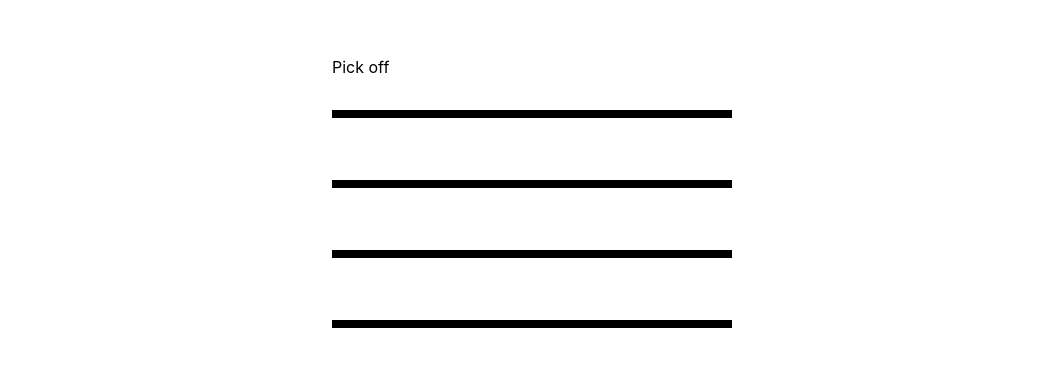
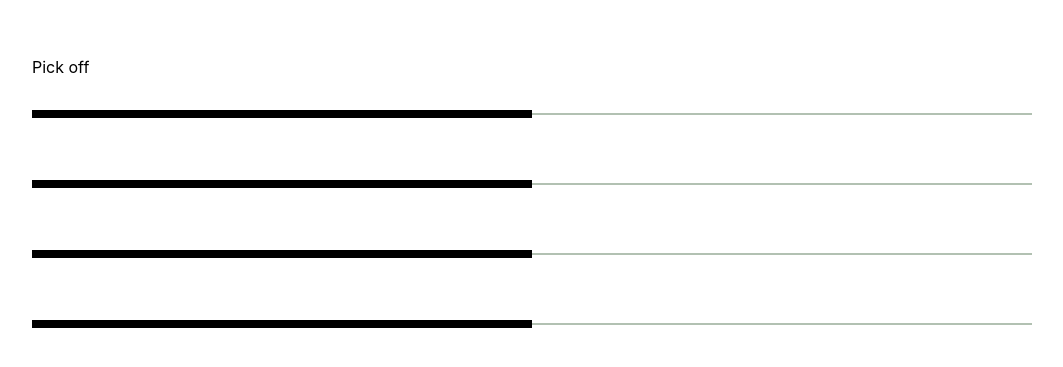
Before and after one commit to plotguy/distortion, a React (Create React App) app in the folder distortion/: page / in a window 1280 px wide. Shown: the part 193-560 px from the top of the page, without its empty margins (108-1171 px from the left). Built offline with nearby package versions, Linux system fonts and the light colour scheme.

Commit message:
Make guitar string have inputs and outputs

```diff
--- a/distortion/src/components/GuitarString.tsx
+++ b/distortion/src/components/GuitarString.tsx
@@ -8,11 +8,55 @@ type GuitarStringProps = {
 
 const GuitarString = ({ baseNote, pick }: GuitarStringProps) => {
   const canvasRef = useRef<any>(null);
+  const outputCanvasRef = useRef<any>(null);
   const [isDragging, setIsDragging] = useState(false);
   const [mousePosition, setMousePosition] = useState({ x: 0, y: 0 });
 
   const monoSynthRef = useRef<Tone.MonoSynth | null>(null);
   const gainRef = useRef<Tone.Gain | null>(null);
+
+
+  const drawSineWave = (analyser: AnalyserNode) => {
+    const canvas = outputCanvasRef.current;
+    const ctx = canvas.getContext('2d');
+    const bufferLength = analyser.frequencyBinCount;
+    const dataArray = new Uint8Array(bufferLength);
+
+    ctx.clearRect(0, 0, canvas.width, canvas.height);
+
+    const draw = () => {
+      analyser.getByteTimeDomainData(dataArray);
+      ctx.clearRect(0, 0, canvas.width, canvas.height);
+
+      ctx.lineWidth = 2;
+      ctx.strokeStyle = 'rgb(0, 50, 0, 0.3)';
+
+      ctx.beginPath();
+
+      const sliceWidth = (canvas.width * 1.0) / bufferLength;
+      let x = 0;
+
+      for (let i = 0; i < bufferLength; i++) {
+        const v = dataArray[i] / 128.0;
+        const y = v * canvas.height / 2;
+
+        if (i === 0) {
+          ctx.moveTo(x, y);
+        } else {
+          ctx.lineTo(x, y);
+        }
+
+        x += sliceWidth;
+      }
+
+      ctx.lineTo(canvas.width, canvas.height / 2);
+      ctx.stroke();
+
+      requestAnimationFrame(draw);
+    };
+
+    draw();
+  };
 
   useEffect(() => {
     gainRef.current = new Tone.Gain(0).toDestination();
@@ -46,6 +90,12 @@ const GuitarString = ({ baseNote, pick }: GuitarStringProps) => {
         }
     ).connect(gainRef.current);
 
+    Tone.Transport.start();
+    const analyser = Tone.context.createAnalyser();
+    analyser.fftSize = 4096;
+    monoSynthRef.current.connect(analyser);
+    drawSineWave(analyser);
+
     return () => {
       monoSynthRef.current?.dispose();
       gainRef.current?.dispose();
@@ -74,28 +124,19 @@ const GuitarString = ({ baseNote, pick }: GuitarStringProps) => {
   };
 
   const handleMouseMove = (e: any) => {
-    // console.log('inside mouse move');
-    // console.log(isDragging);
     if (!isDragging && !pick) return;
-
-    // console.log("Inside mouse move!");
 
     const rect = canvasRef.current?.getBoundingClientRect();
     const x = e.clientX - rect.left;
     const y = e.clientY - rect.top;
-
-    console.log(x,y);
 
     setMousePosition({ x, y });
 
     const ctx = canvasRef.current.getContext('2d');
     drawString(canvasRef.current, ctx, { x, y });
 
-    const pitchBend = Math.abs(y - canvasRef.current.height / 2);
-    const frequency = baseNote // + pitchBend * 2;
-    // monoSynthRef.current.frequency.value = frequency;
     if (pick) {
-        monoSynthRef.current?.triggerAttackRelease(frequency, "4n", "+0.1");
+        monoSynthRef.current?.triggerAttackRelease(baseNote, "4n", "+0.1");
     }
   };
 
@@ -108,14 +149,12 @@ const GuitarString = ({ baseNote, pick }: GuitarStringProps) => {
     // if the y is not in the middle of the canvas, return
     if (y < canvasRef.current.height / 2 - 10 || y > canvasRef.current.height / 2 + 10) return;
 
-    console.log(x,y);
 
     setMousePosition({ x, y });
     setIsDragging(true);
   };
 
   const handleMouseUp = () => {
-    console.log('inside mouseup!');
 
     // check if the mouseup is triggered by mouseleave
     if (!isDragging && !pick) return;
@@ -137,9 +176,10 @@ const GuitarString = ({ baseNote, pick }: GuitarStringProps) => {
   }, [isDragging, mousePosition]);
 
   return (
+    <div className="flex flex-row">
     <canvas
       ref={canvasRef}
-      width="400"
+      width="500"
       height="70"
       onMouseDown={handleMouseDown}
       onMouseMove={handleMouseMove}
@@ -147,6 +187,13 @@ const GuitarString = ({ baseNote, pick }: GuitarStringProps) => {
       onMouseLeave={handleMouseUp}
       className="string-canvas"
     ></canvas>
+    <canvas
+      ref={outputCanvasRef}
+      width="500"
+      height="70"
+      className="string-canvas"
+    ></canvas>
+    </div>
   );
 };
 
```
